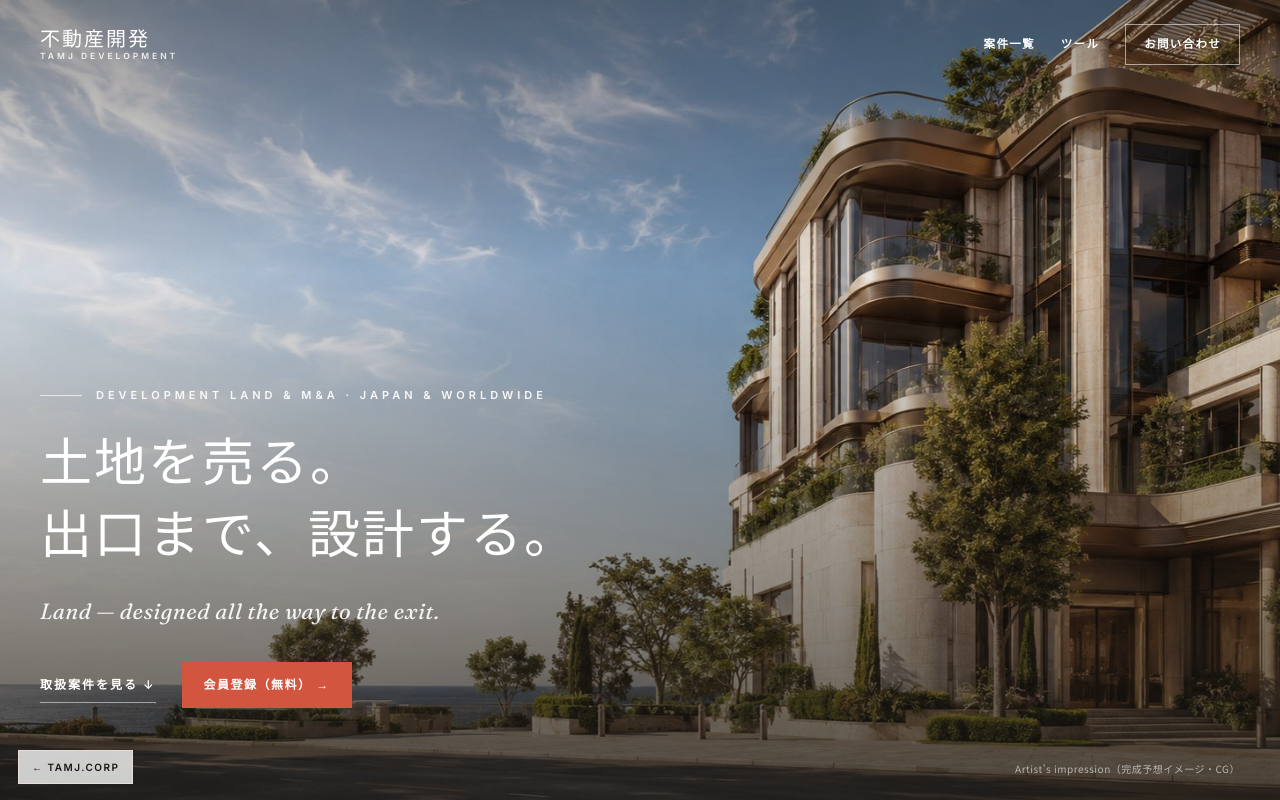
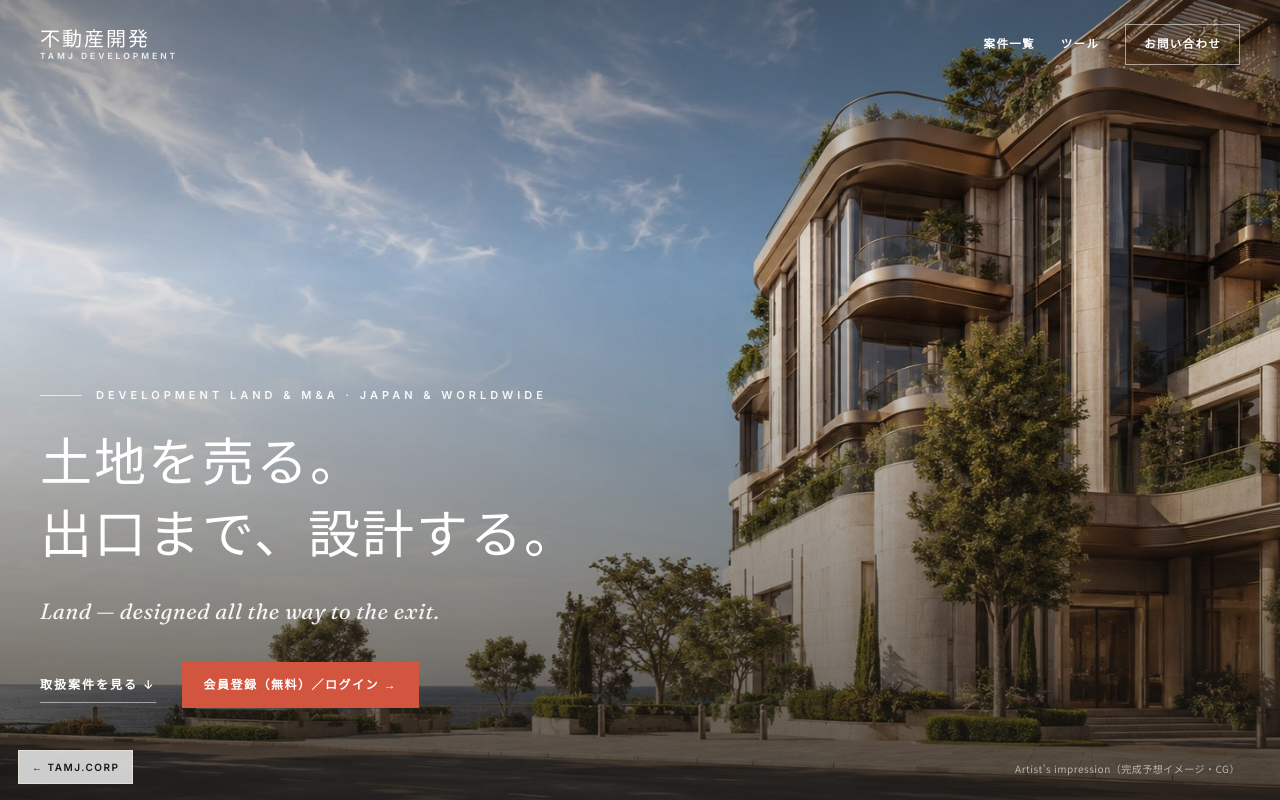
Before and after one commit to TAmJump/develop, a plain HTML site: page index.html in a window 1280 px wide. Shown: the top 800 px of the page. Drawn offline with Linux system fonts and the light colour scheme; no server answers.

Commit message:
トップのヒーローのボタンを「会員登録（無料）／ログイン」に

```diff
--- a/index.html
+++ b/index.html
@@ -309,7 +309,7 @@ document.addEventListener('DOMContentLoaded',function(){
     <div class="ey">Development Land &amp; M&amp;A · Japan &amp; Worldwide</div>
     <h1>土地を売る。<br>出口まで、設計する。</h1>
     <div class="en">Land — designed all the way to the exit.</div>
-    <a href="#properties" class="cta">取扱案件を見る &darr;</a><a href="register.html" class="cta reg" data-auth="logged-out">会員登録（無料） &rarr;</a>
+    <a href="#properties" class="cta">取扱案件を見る &darr;</a><a href="login.html" class="cta reg" data-auth="logged-out">会員登録（無料）／ログイン &rarr;</a>
   </div>
   <div class="imgnote">Artist's impression（完成予想イメージ・CG）</div>
 </header>
```
